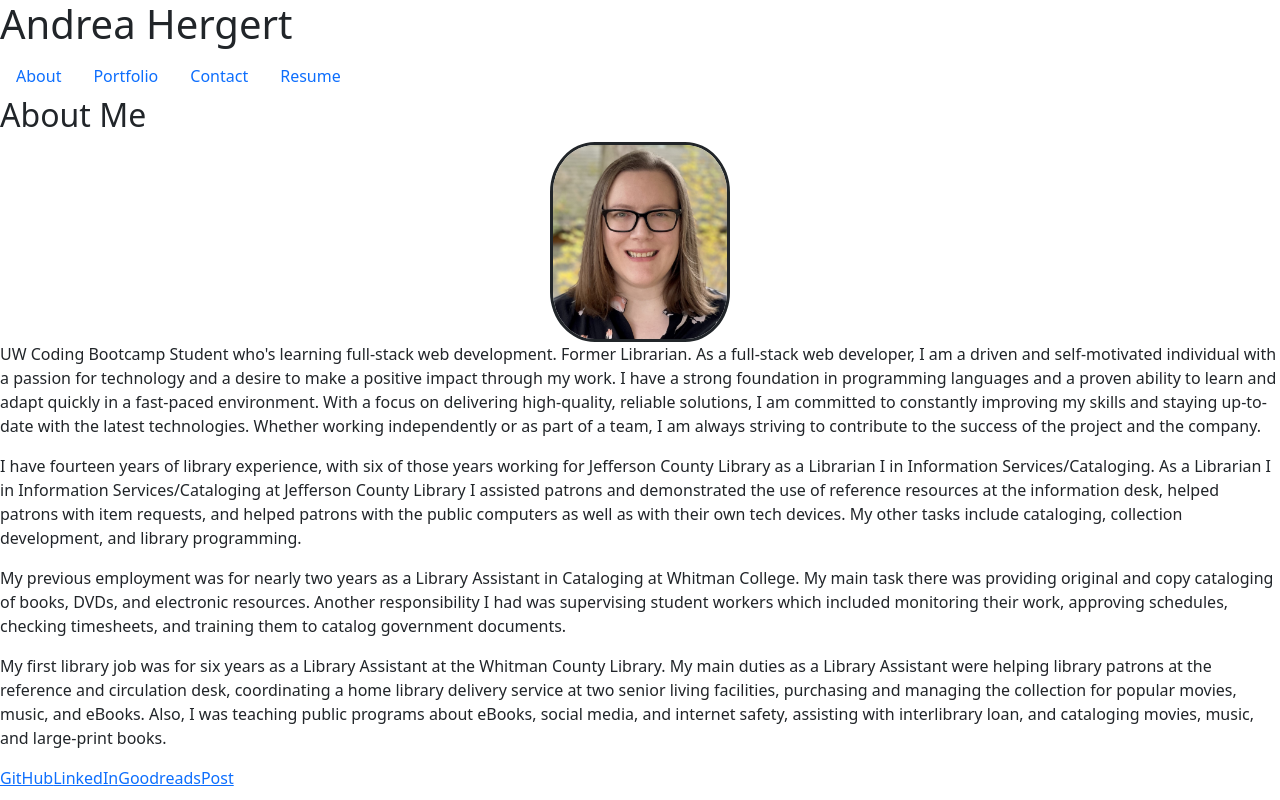
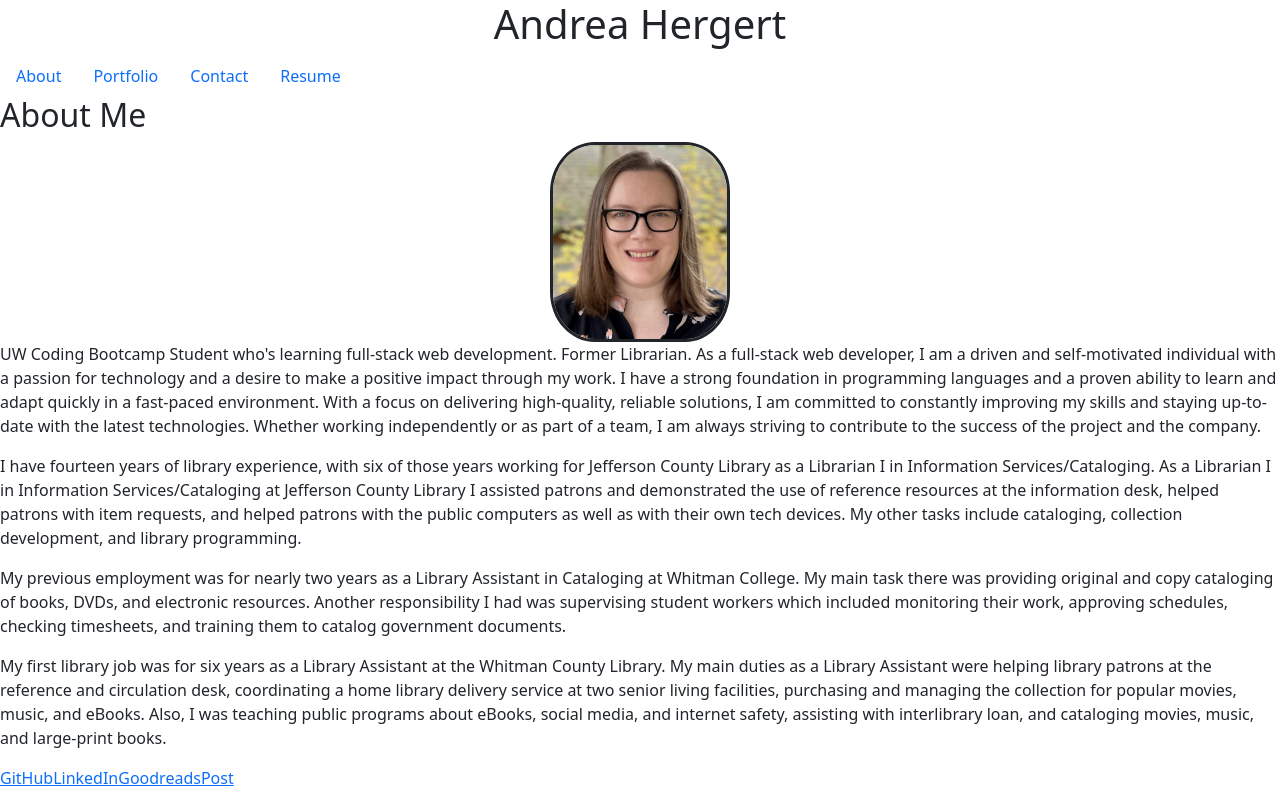
Before and after one commit to andreahergert/portfolio, a React (Create React App) app: page / in a window 1280 px wide. Built offline with nearby package versions, Linux system fonts and the light colour scheme.

Commit message:
added styling

```diff
--- a/src/components/Footer.js
+++ b/src/components/Footer.js
@@ -4,25 +4,25 @@ function Footer() {
   return (
     <ul className="nav">
       <li className="nav-item">
-        <a href="https://github.com/andreahergert">
+        <a href="https://github.com/andreahergert" target="blank">
           GitHub
         </a>
       </li>
       <li className="nav-item">
         <a
-          href="https://www.linkedin.com/in/andreahergert/">
+          href="https://www.linkedin.com/in/andreahergert/" target="blank">
           LinkedIn
         </a>
       </li>
       <li className="nav-item">
         <a
-          href="https://www.goodreads.com/andreahergert">
+          href="https://www.goodreads.com/andreahergert" target="blank">
           Goodreads
         </a>
       </li>
       <li className="nav-item">
         <a
-          href="https://post.news/@andreahergert">
+          href="https://post.news/@andreahergert" target="blank">
           Post
         </a>
       </li>
--- a/src/components/Header.js
+++ b/src/components/Header.js
@@ -1,11 +1,15 @@
 import React from 'react';
-// Here we are importing a CSS file as a dependency
-// import '../styles/Header.css';
+
+const styles = {
+  header: {
+    textAlign: 'center',
+  },
+};
 
 function Header() {
   return (
-    <header className="header">
-      <h1>Andrea Hergert</h1>
+    <header >
+      <h1 style={styles.header}>Andrea Hergert</h1>
     </header>
   );
 }
```
